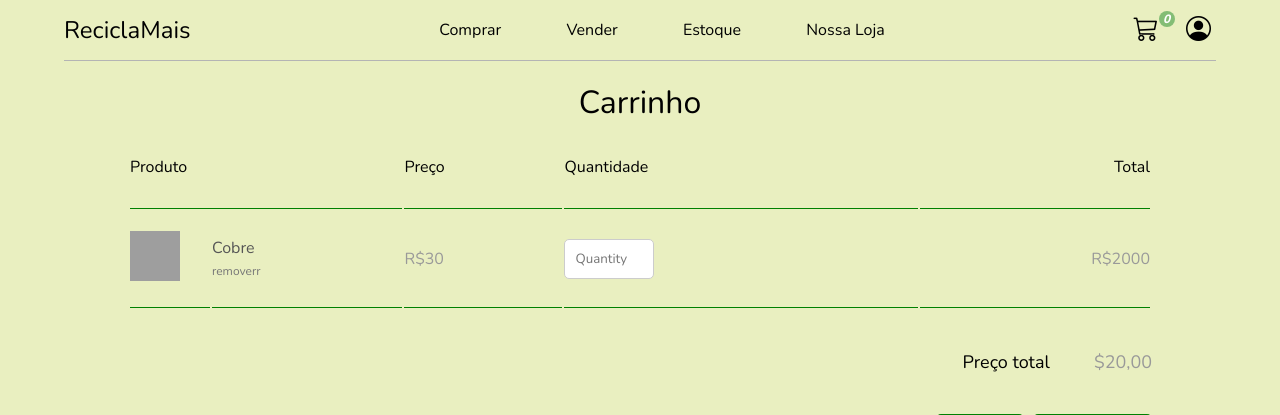
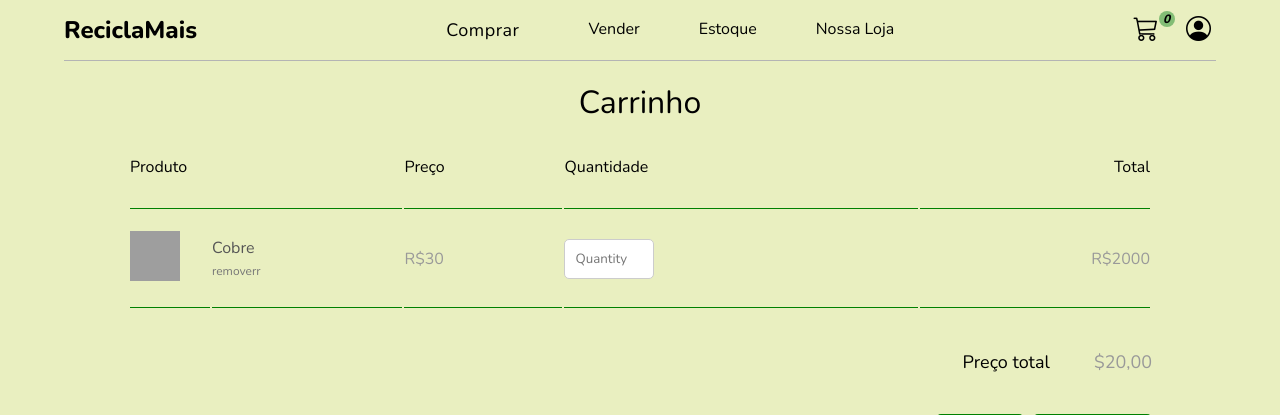
Before and after one commit to LuizReis-dev/reciclamais-rio, a PHP site: page /carrinho.php in a window 1280 px wide. Shown: the top 415 px of the page. Run offline with PHP 8.4, Linux system fonts and the light colour scheme; grey boxes are pictures that could not be loaded.

Commit message:
adicionando animações no cabecalho

```diff
--- a/ReciclaMais/site-ecommerce/css/cabecalho.css
+++ b/ReciclaMais/site-ecommerce/css/cabecalho.css
@@ -1,3 +1,5 @@
+@import url(estilo.css);
+
 .cabecalho {
     display: flex;
     width: 90vw;
@@ -10,15 +12,17 @@
     border-bottom: 1px solid #b4b4b4;
 }
 
-.cabecalho h2 {
+.cabecalho h1 {
     font-family: 'Nunito';
     font-weight: 400;
+    color: var(--verde4);
 }
+
 .cabecalho a {
     text-decoration: none;
     color: inherit;
+}
 
-}
 .opcoes {
     display: flex;
     list-style: none;
@@ -30,6 +34,30 @@
     cursor: pointer;
 }
 
+.opcoes li a {
+    text-decoration: none;
+    color: inherit;
+    font-size: 18px;
+    letter-spacing: 0.5px;
+    position: relative;
+    padding: 0 10px;
+}
+
+.opcoes li a::after {
+    content: '';
+    background-color: var(--verde4);
+    position: absolute;
+    width: 0px;
+    height: 3px;
+    left: 0;
+    bottom: -10px;
+    transition: var(--tempo);
+}
+
+.opcoes li a:hover:after {
+    width: 100%;
+}
+
 .logos {
     font-size: 25px;
 }
@@ -37,17 +65,19 @@
 .logos i {
     margin-right: 5px;
     cursor: pointer;
+    color: var(--preto);
 }
 
 .opcoes li:hover {
     font-weight: 800;
 }
+
 .logos span {
     display: inline-block;
     text-align: center;
     background-color: #83BD75;
     border-radius: 50%;
-	color: #FFFFFF;
+    color: var(--branco);
     font-size: 12px;
     line-height: 16px;
     width: 16px;
```
Lines whose indentation alone changed are shown as unchanged.
